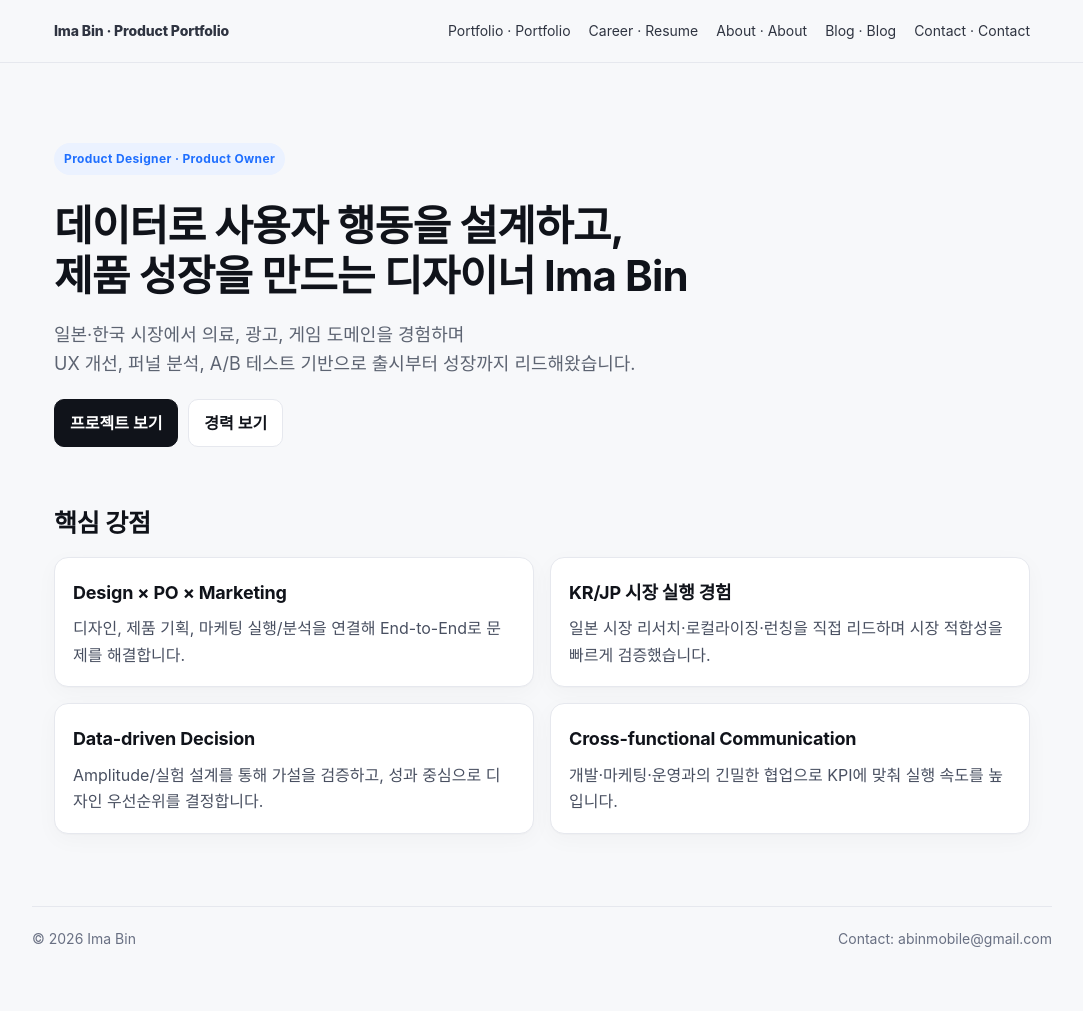
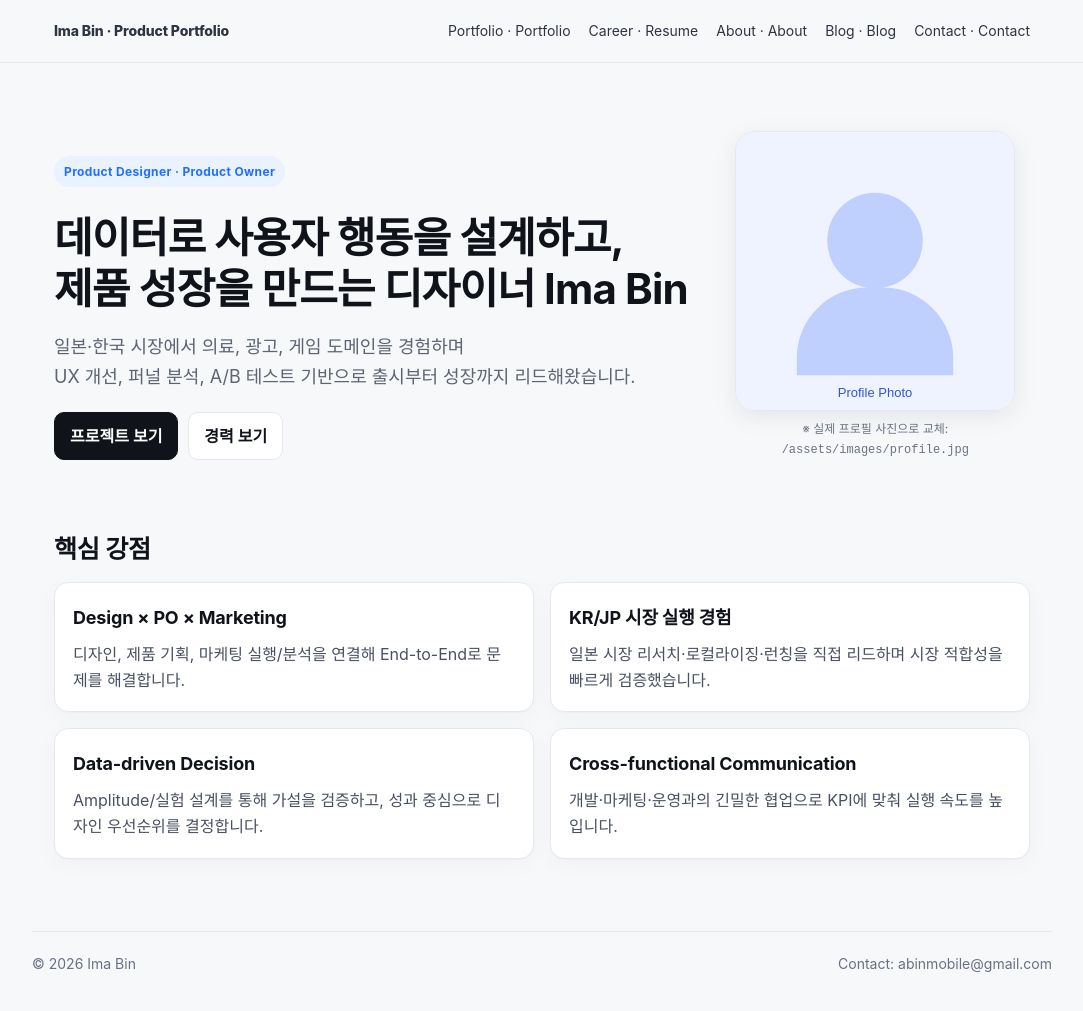
Before and after one commit to ima-bin/ima-bin.github.io, a Jekyll site: the page built from index.md, in a window 1280 px wide and 1011 px high. Shown: the whole window, without its empty margins (98-1181 px from the left). Built offline with Jekyll 4.4.1, drawn with Linux system fonts in a browser that asks for light colours.

Commit message:
Add profile hero section and project thumbnail covers

```diff
--- a/assets/css/style.css
+++ b/assets/css/style.css
@@ -30,10 +30,16 @@ a:hover{text-decoration:underline}
 .nav a{font-size:14px;color:#2f3441}
 
 .hero{padding:68px 0 30px}
+.hero-profile{display:grid;grid-template-columns:1.35fr .65fr;gap:24px;align-items:center}
+.hero-text{min-width:0}
+.hero-photo-wrap{display:flex;flex-direction:column;align-items:center}
+.hero-photo{width:100%;max-width:280px;aspect-ratio:1/1;object-fit:cover;border-radius:20px;border:1px solid var(--line);box-shadow:0 6px 24px rgba(16,19,26,.08)}
+.photo-hint{font-size:12px;color:#6b7280;margin-top:8px;text-align:center}
 .kicker{display:inline-block;padding:6px 10px;border-radius:999px;background:var(--accent-weak);color:var(--accent);font-size:12px;font-weight:700;letter-spacing:.03em}
 .h1{font-size:42px;line-height:1.2;letter-spacing:-.02em;margin:14px 0}
 .sub{font-size:18px;color:var(--muted);max-width:840px}
 .hero-cta{display:flex;gap:10px;flex-wrap:wrap;margin-top:20px}
+@media (max-width:920px){.hero-profile{grid-template-columns:1fr;}.hero-photo{max-width:220px}}
 .btn{display:inline-block;padding:10px 15px;border:1px solid var(--line);border-radius:10px;background:#fff;font-weight:600}
 .btn-dark{background:var(--text);border-color:var(--text);color:#fff}
 .btn:hover{text-decoration:none;opacity:.92}
--- a/index.md
+++ b/index.md
@@ -3,16 +3,22 @@ layout: default
 title: Home
 permalink: /
 ---
-<section class="hero">
-  <p class="kicker">Product Designer · Product Owner</p>
-  <h1 class="h1">데이터로 사용자 행동을 설계하고,<br/>제품 성장을 만드는 디자이너 Ima Bin</h1>
-  <p class="sub">
-    일본·한국 시장에서 의료, 광고, 게임 도메인을 경험하며<br/>
-    UX 개선, 퍼널 분석, A/B 테스트 기반으로 출시부터 성장까지 리드해왔습니다.
-  </p>
-  <div class="hero-cta">
-    <a class="btn btn-dark" href="{{ '/portfolio/' | relative_url }}">프로젝트 보기</a>
-    <a class="btn" href="{{ '/resume/' | relative_url }}">경력 보기</a>
+<section class="hero hero-profile">
+  <div class="hero-text">
+    <p class="kicker">Product Designer · Product Owner</p>
+    <h1 class="h1">데이터로 사용자 행동을 설계하고,<br/>제품 성장을 만드는 디자이너 Ima Bin</h1>
+    <p class="sub">
+      일본·한국 시장에서 의료, 광고, 게임 도메인을 경험하며<br/>
+      UX 개선, 퍼널 분석, A/B 테스트 기반으로 출시부터 성장까지 리드해왔습니다.
+    </p>
+    <div class="hero-cta">
+      <a class="btn btn-dark" href="{{ '/portfolio/' | relative_url }}">프로젝트 보기</a>
+      <a class="btn" href="{{ '/resume/' | relative_url }}">경력 보기</a>
+    </div>
+  </div>
+  <div class="hero-photo-wrap">
+    <img class="hero-photo" src="{{ '/assets/images/profile-placeholder.svg' | relative_url }}" alt="Ima Bin Profile" />
+    <p class="photo-hint">※ 실제 프로필 사진으로 교체: <code>/assets/images/profile.jpg</code></p>
   </div>
 </section>
 
```
Also changed, not shown: _projects/2026-01-jp-telemedicine-launch.md (+1 -1 lines), _projects/2026-02-goodoc-funnel-optimization.md (+1 -1 lines), _projects/2026-03-beautynow-launch.md (+1 -1 lines), assets/images/profile-placeholder.svg (added), assets/images/project-beautynow.svg (added), assets/images/project-goodoc-funnel.svg (added), assets/images/project-jp-telemedicine.svg (added).
